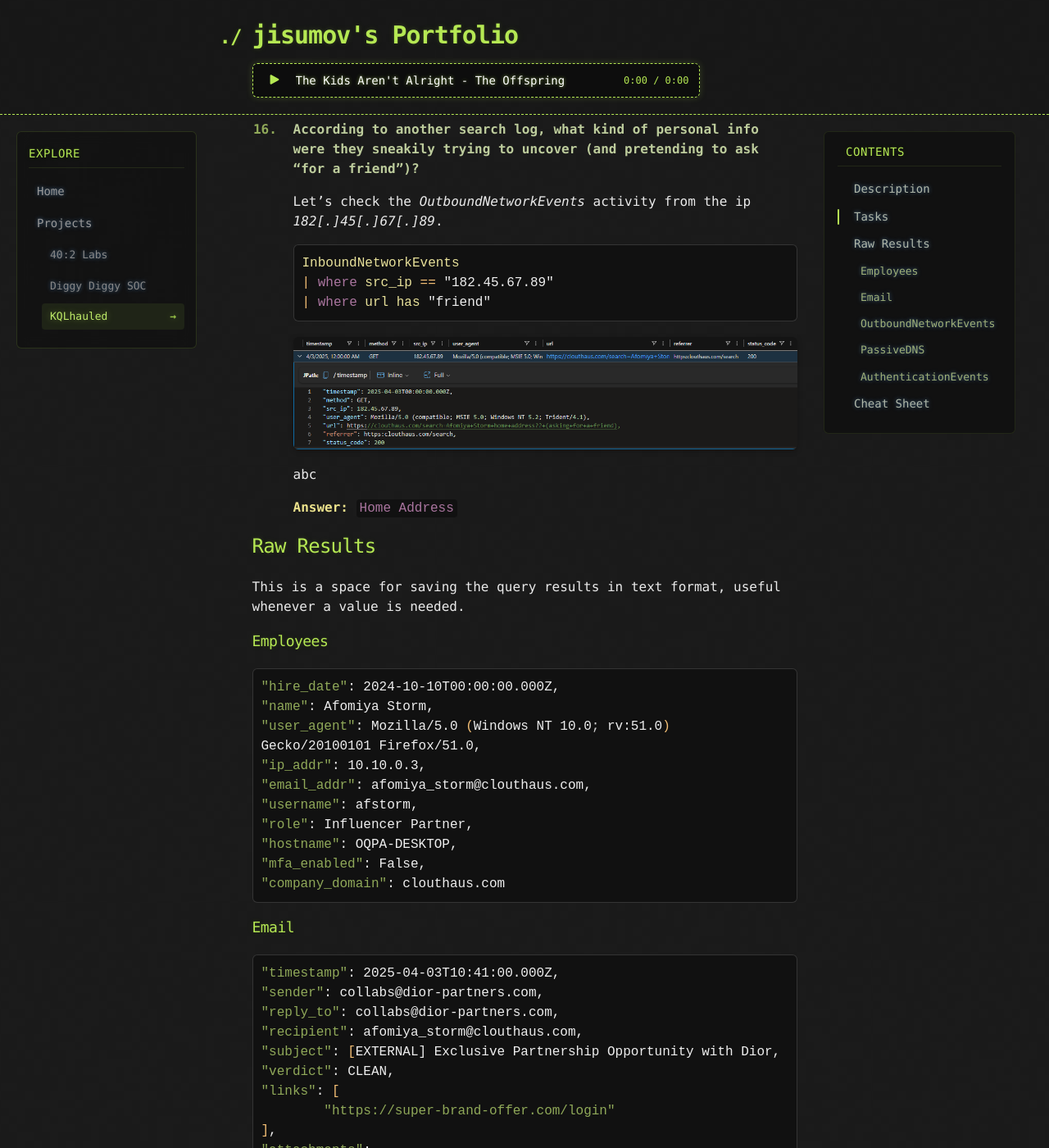
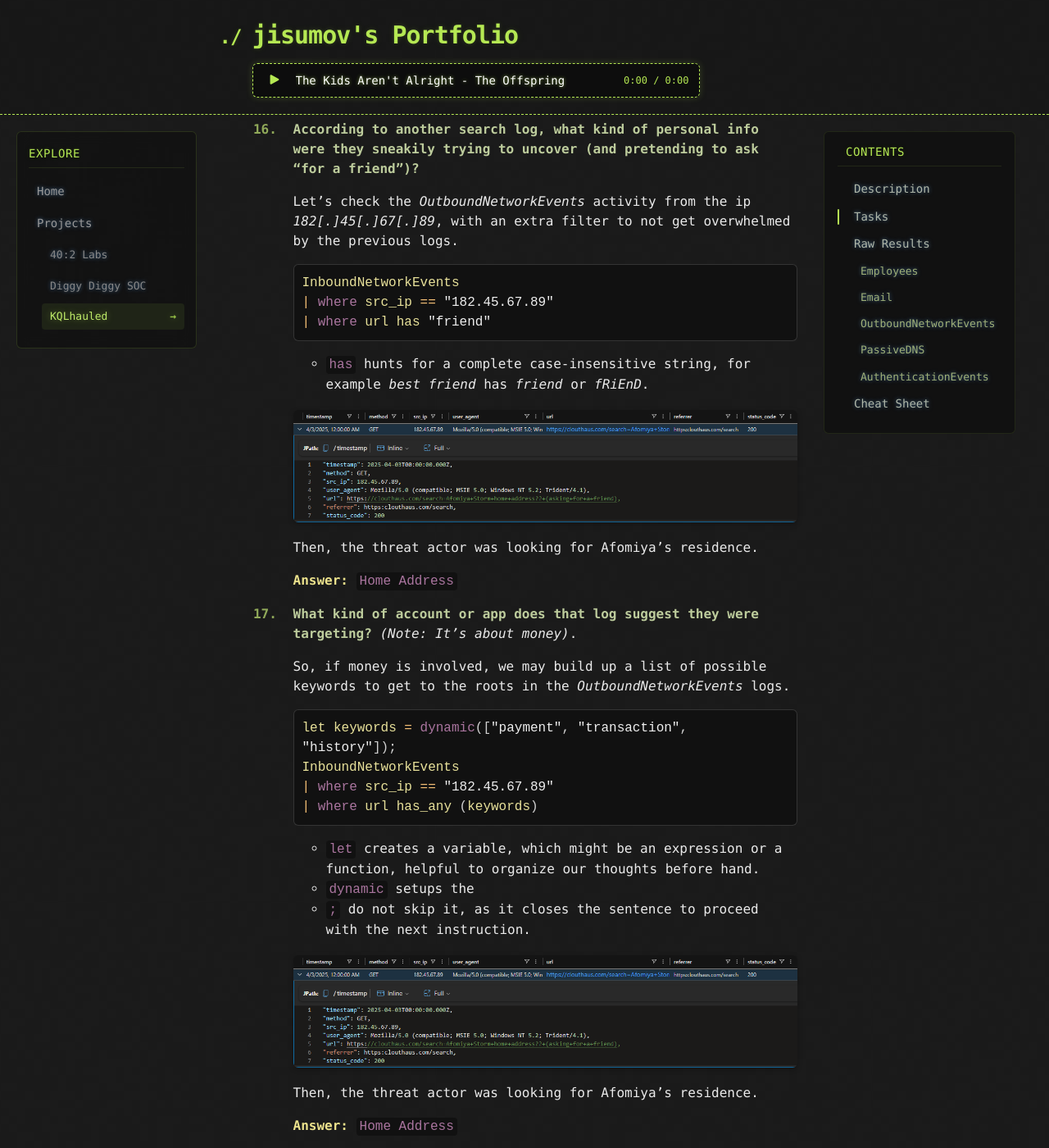
Before and after one commit to jisumov/jisumov.github.io, a Jekyll site: the page built from projects/kqlhauled/the-logs-arent-alright.md, in a window 1280 px wide and 1400 px high, scrolled down 6880 px. Shown: the whole window at 82% size. Built offline with Jekyll 4.4.1, drawn with Linux system fonts in a browser that asks for light colours; nearby versions of some CDN libraries; our own code applies the rules of GitHub Pages for plain Markdown files; some of the changed text lies outside the part shown.

Commit message:
feat: update exercise questions and answers

````diff
--- a/projects/kqlhauled/the-logs-arent-alright.md
+++ b/projects/kqlhauled/the-logs-arent-alright.md
@@ -214,7 +214,7 @@ A new social media star arises, fans asking personal questions, sponsor emails r
 
 16. **According to another search log, what kind of personal info were they sneakily trying to uncover (and pretending to ask “for a friend”)?**
 
-	Let's check the _OutboundNetworkEvents_ activity from the ip _182[.]45[.]67[.]89_.
+	Let's check the _OutboundNetworkEvents_ activity from the ip _182[.]45[.]67[.]89_, with an extra filter to not get overwhelmed by the previous logs.
 
 	```sql
 	InboundNetworkEvents
@@ -222,9 +222,32 @@ A new social media star arises, fans asking personal questions, sponsor emails r
 	| where url has "friend"
 	```
 
+	- `has` hunts for a complete case-insensitive string, for example _best friend_ has _friend_ or _fRiEnD_.
+
 	![Web Search For Friend](../../images/kqlhauled/the-logs-arent-alright/012.png){: .popup-img }
 
-	abc
+	Then, the threat actor was looking for Afomiya's residence.
+
+	<span class="alternative-label">Answer:</span> `Home Address`
+
+17. **What kind of account or app does that log suggest they were targeting?** _(Note: It's about money)_.
+
+	So, if money is involved, we may build up a list of possible keywords to get to the roots in the _OutboundNetworkEvents_ logs.
+
+	```sql
+	let keywords = dynamic(["payment", "transaction", "history"]);
+	InboundNetworkEvents
+	| where src_ip == "182.45.67.89"
+	| where url has_any (keywords)
+	```
+
+	- `let` creates a variable, which might be an expression or a function, helpful to organize our thoughts before hand.
+	- `dynamic` setups the
+	- `;` do not skip it, as it closes the sentence to proceed with the next instruction.
+
+	![Web Search For Friend](../../images/kqlhauled/the-logs-arent-alright/012.png){: .popup-img }
+
+	Then, the threat actor was looking for Afomiya's residence.
 
 	<span class="alternative-label">Answer:</span> `Home Address`
 
@@ -336,3 +359,5 @@ influencer-deals.net
 - `or` unites two conditions, if one of them are satisfied, then it returns the matched row.
 
 - `distinct` serves to display just one entry for each match, for example if there are three rows with the same domain, then the results will show that domain once.
+
+- `has` hunts for a complete case-insensitive string, for example _best friend_ has _friend_ or _fRiEnD_.
````
